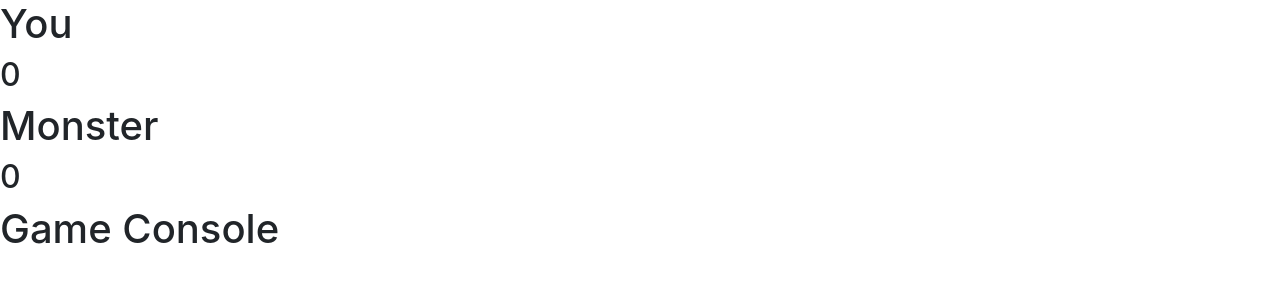
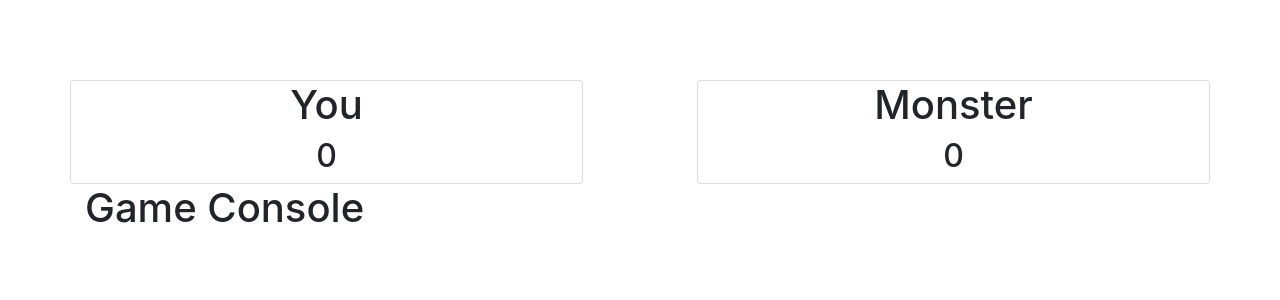
Before and after one commit to ghigbie/vue-monster-battle, a Vue app: page / in a window 1280 px wide. Shown: the top 300 px of the page. Built offline with nearby package versions, Linux system fonts and the light colour scheme.

Commit message:
Add header component

```diff
--- a/src/App.vue
+++ b/src/App.vue
@@ -1,5 +1,5 @@
 <template>
-  <div class="app">
+  <div class="app container">
     <Scoreboard :player1="player1"  :player2="player2"/>
     <GameConsole />
   </div>
--- a/src/components/Scoreboard.vue
+++ b/src/components/Scoreboard.vue
@@ -1,7 +1,11 @@
 <template>
-  <div class="scoreboard">
-      <Player :name="player1.name" :score="player1.score"/>
-      <Player :name="player2.name" :score="player2.score"/>
+  <div class="scoreboard row flex">
+      <Player class="card player"
+              :name="player1.name"
+              :score="player1.score"/>
+      <Player class="card player"
+              :name="player2.name"
+              :score="player2.score"/>
   </div>
 </template>
 
@@ -23,5 +27,16 @@ export default {
 </script>
 
 <style scoped>
-
+  .scoreboard{
+    margin-top: 10vh;
+  }
+  .flex {
+    display: flex;
+    flex-wrap: wrap;
+    justify-content: space-between;
+  }
+  .player {
+    width: 45%;
+    text-align: center;
+  }
 </style>
```
Also changed, not shown: src/components/Header.vue (added).
